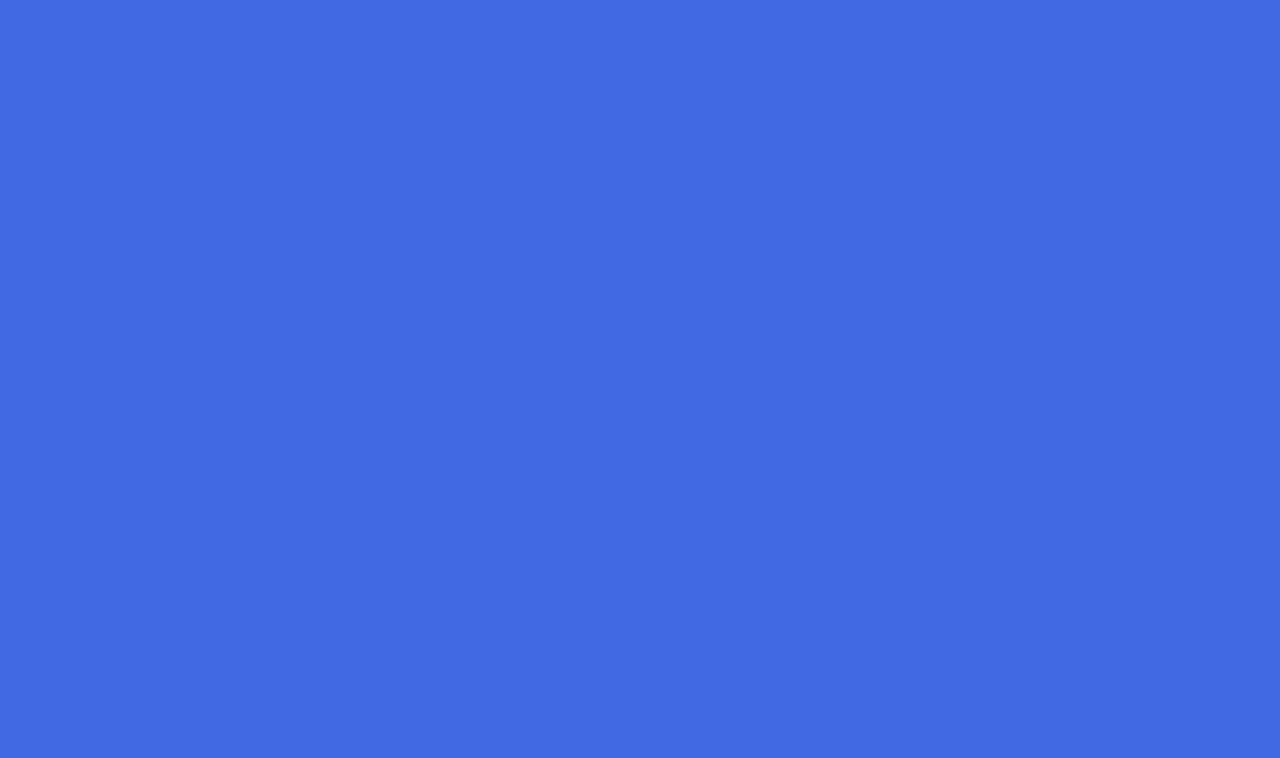
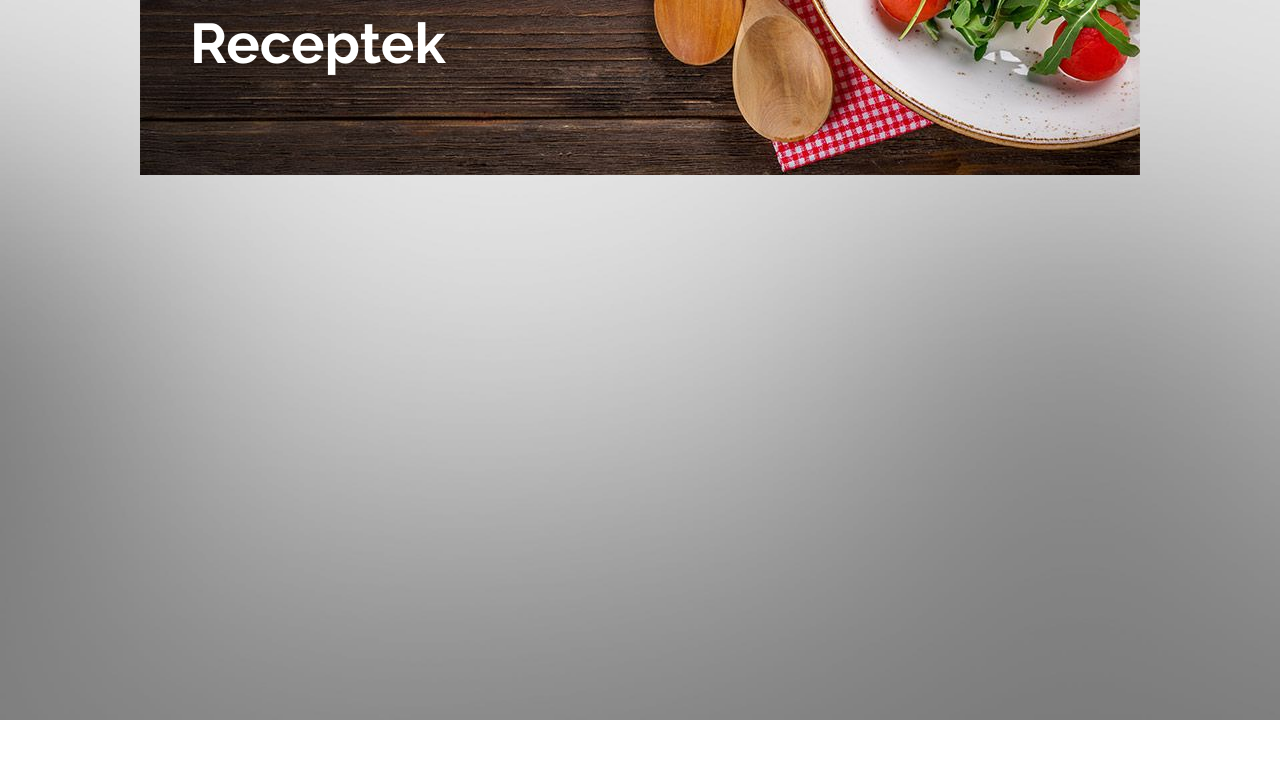
Before and after one commit to respat/rspt-web, a plain HTML site: page index.html in a window 1280 px wide. Drawn offline with Linux system fonts and the light colour scheme.

Commit message:
Added header text

```diff
--- a/index.html
+++ b/index.html
@@ -9,6 +9,19 @@
     <title>Receptek</title>
 </head>
 <body>
+    <div id="container">
+        <div id="header">
+            <h1>Receptek</h1>
+        </div>
+        <div id="nav">
 
+        </div>
+        <div id="content">
+
+        </div>
+        <div id="footer">
+
+        </div>
+    </div>
 </body>
 </html>
--- a/style/style.css
+++ b/style/style.css
@@ -1,3 +1,27 @@
+@import url('https://fonts.googleapis.com/css2?family=Raleway:wght@400;700&display=swap');
+
+
+#container {
+    max-width: 1000px;
+    margin: 0 auto;
+}
+
+#header {
+    margin-top: -80px;
+    background: url('../img/bg-header.jpg');
+    height: 255px;
+}
+
+#header h1 {
+    font-size: 4rem;
+    padding: 90px 50px;
+    color: white;
+}
+
+#nav {
+    background-color: #282828;
+}
+
 *{
     padding: 0;
     margin: 0;
@@ -5,9 +29,11 @@
 }
 
 html {
-    font-size: 16px;
+    font-size: 14px;
 }
 
 body {
-    background-color: royalblue;
+    font-family: 'Raleway', sans-serif;
+    background: url('../img/bg-body.jpg') no-repeat;
+    background-size: cover;
 }
```
